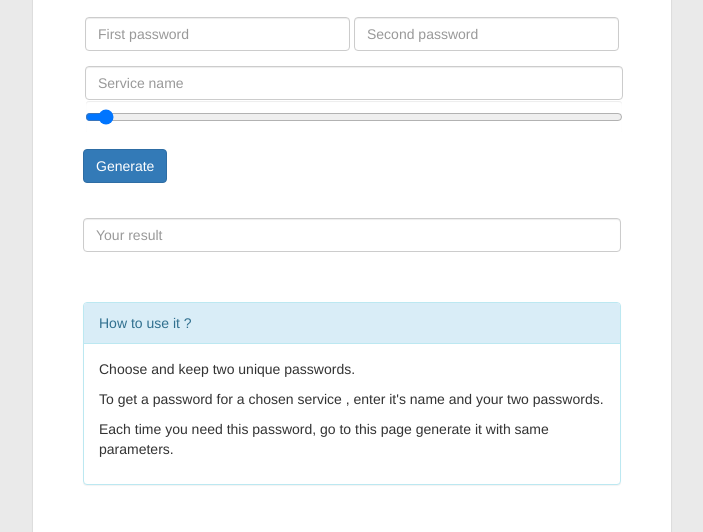
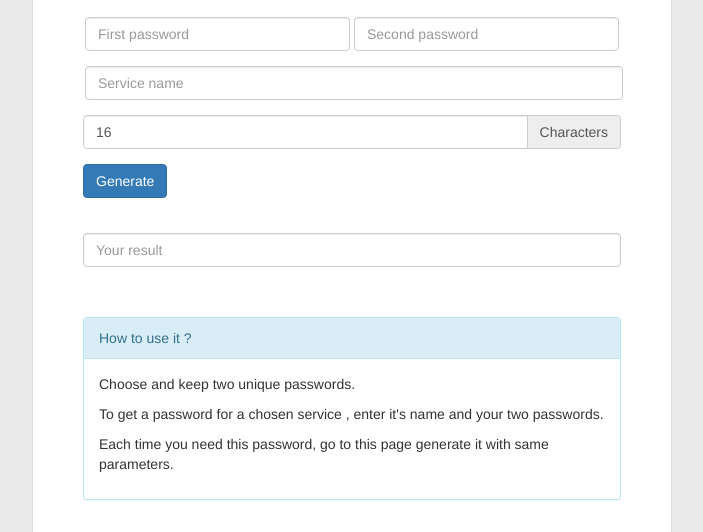
Before and after one commit to loickvirot/Password-hasher, a plain HTML site: page index.html in a window 1280 px wide. Shown: the part 234-766 px from the top of the page, without its empty margins (288-991 px from the left). Drawn offline with nearby package versions, Linux system fonts and the light colour scheme.

Commit message:
Change type range into type number

```diff
--- a/css/master.css
+++ b/css/master.css
@@ -25,6 +25,11 @@ body
 {
   flex: 1;
   margin: 0 2px;
+}
+
+.input-group .form-control
+{
+  margin: 0;
 }
 
 .tuto
--- a/index.html
+++ b/index.html
@@ -26,7 +26,12 @@
           </div>
           <div class="form-group">
             <input type="text" class="form-control" placeholder="Service name" id="service">
-            <input type="range" class="form-control" min="0" max="32" step="2" id="lenght" title="" onchange="updateTitle($('#lenght').val())">
+          </div>
+          <div class="form-group">
+            <div class="input-group">
+              <input type="number" class="form-control" min="0" max="32" step="2" id="lenght" title="" onchange="updateTitle($('#lenght').val())">
+              <span class="input-group-addon" id="basic-addon1">Characters</span>
+            </div>
           </div>
           <div class="form-group">
             <button class="btn btn-primary" id="button">Generate</button>
--- a/js/app.js
+++ b/js/app.js
@@ -3,7 +3,7 @@ function updateTitle(value){
 }
 
 $(document).ready(function(){
-  $('#lenght').val(0)
+  $('#lenght').val(16)
   updateTitle($('#lenght').val())
   var input = $("hashContent");
   var button = $( "button" );
```
